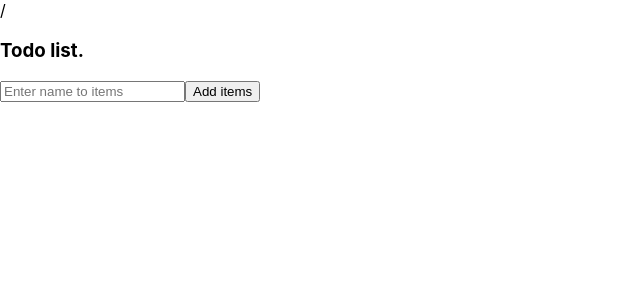
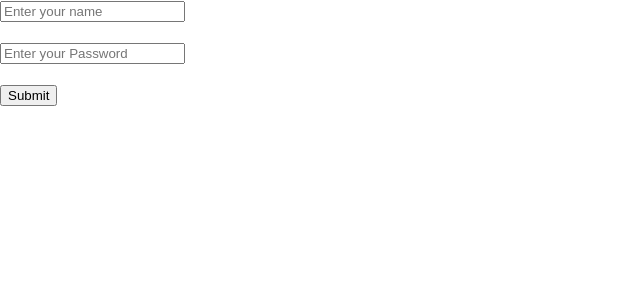
Before and after one commit to Satyamray21/Basic-Question-of-React, a React (Create React App) app in the folder basicquestions/: page / in a window 1280 px wide. Shown: the top 300 px of the page, without its empty margins (0-640 px from the left). Built offline with nearby package versions, Linux system fonts and the light colour scheme.

Commit message:
Created a Login component that shows a login form if the user is not logged in, and a welcome message if the user is logged in.

```diff
--- a/basicquestions/src/App.jsx
+++ b/basicquestions/src/App.jsx
@@ -2,7 +2,8 @@ import React from 'react';
 
 import Profile from './compontent/Profile/Profile';
 import Counter from './compontent/Counter/Counter';
-import Todo from './compontent/Todo/Todo';
+//mport Todo from './compontent/Todo/Todo';
+import Login from './compontent/Login/Login';
 
 function App() {
   return (
@@ -12,7 +13,7 @@ function App() {
     bio='Software Engineer'/>
    </>*/
    <>
-  / <Todo />
+  <Login />
    </>
   );
 }
--- /dev/null
+++ b/basicquestions/src/compontent/Login/Login.jsx
@@ -0,0 +1,51 @@
+import React, { useState } from 'react'
+
+function Login() {
+    const[username,setUsername]=useState('');
+    const[password,setPassword]=useState('');
+    const[isLoggedIn,setIsLoggedIn]=useState(false);
+    const manage = (e)=>{
+        e.preventDefault();
+        if(username !== '' && password !== '')
+        {
+            setIsLoggedIn(true);
+        }
+        else
+        {
+            setIsLoggedIn(false);
+            setPassword('');
+            setUsername('');
+        }
+    }
+  return (
+    <>
+    {isLoggedIn?(
+        <p>Welcome {username}!</p>
+    ):(
+
+        <form onSubmit={manage}>
+        <input type='text'
+        placeholder='Enter your name'
+        value={username}
+        onChange={(e)=>setUsername(e.target.value)}
+        />
+        <br/>
+        <br/>
+        <input type='password'
+        placeholder='Enter your Password'
+        value={password}
+        onChange={(e)=>setPassword(e.target.value)}
+        />
+        <br/>
+        <br/>
+        <button>Submit</button>
+        </form>
+    )
+    }
+    </>
+
+
+  )
+}
+
+export default Login
--- a/basicquestions/src/compontent/Todo/Todo.jsx
+++ b/basicquestions/src/compontent/Todo/Todo.jsx
@@ -27,6 +27,7 @@ function Todo() {
       value={item}
       onChange={(e)=>setItem(e.target.value)}
       />
+      <p>Total items: {items.length}</p>
       <button onClick={add}>Add items</button>
       <ul>
       {items.map((item, index) => (
```
